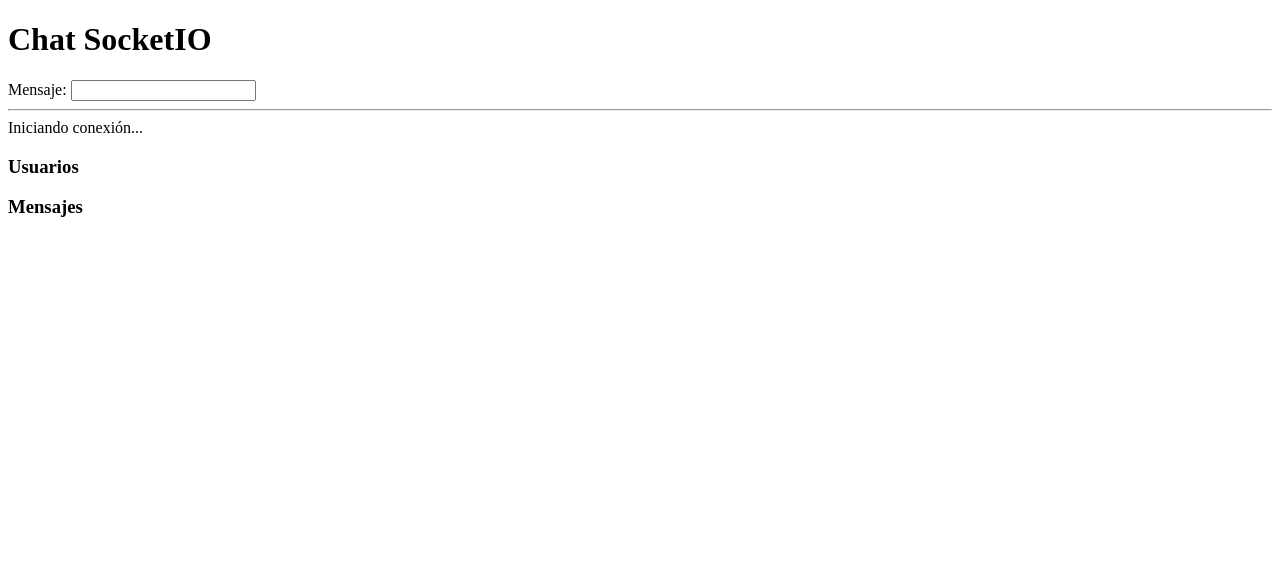
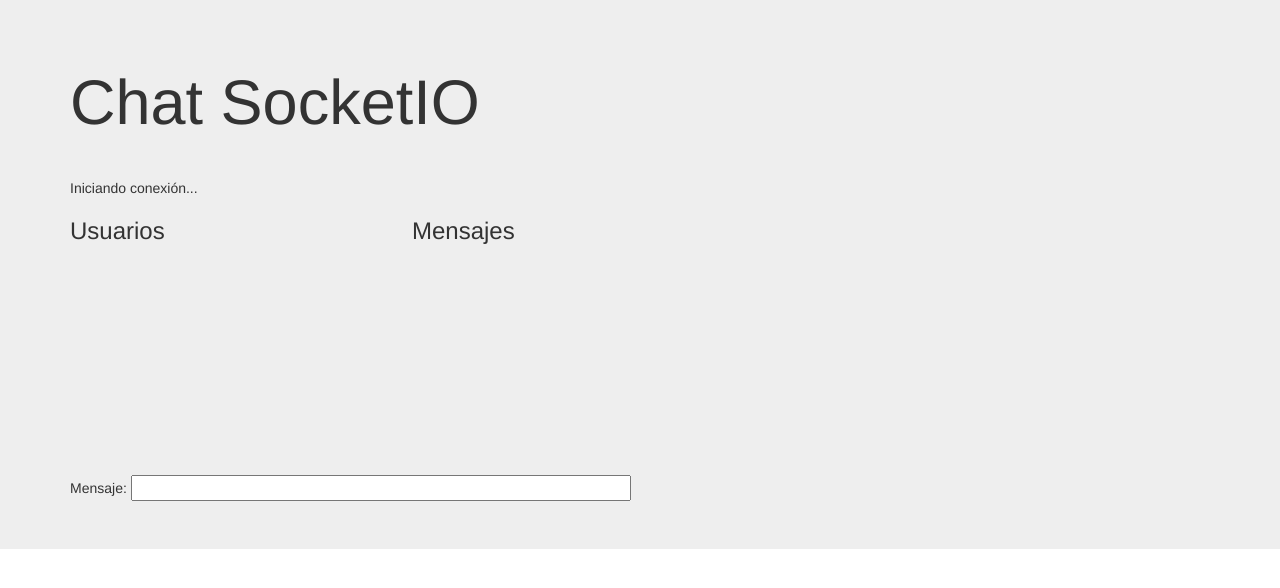
Before and after one commit to gmartin270/chatSocketIO, a website: page index.html in a window 1280 px wide. Drawn offline with nearby package versions, Linux system fonts and the light colour scheme; no server answers.

Commit message:
Aplicación parcial de estilos.

```diff
--- a/index.html
+++ b/index.html
@@ -2,34 +2,51 @@
 <html>
 	<head>
 		<meta charset="UTF-8">
+		<meta name="viewport" content="width=device-width, initial-scale=1">
 		<title>Chat</title>
+		<link href="/css/bootstrap.min.css" rel="stylesheet">
 		<script
 			src="http://ajax.googleapis.com/ajax/libs/jquery/1.10.2/jquery.min.js"></script>
 		<script type="text/javascript" src="./socket.io/lib/socket.io.js"></script>
 	</head>
 	<body>
+		<div class="jumbotron">
+			<div class="container">
 				<h1>Chat SocketIO</h1>
-		Mensaje: <input type="text" id="txtMensaje"></input>
 				<hr/>
 				<div id="estado">Iniciando conexión...</div>
+				<table style="width: 100%">
+					<tr valign="top">
+						<td width="30%">
 							<h3>Usuarios</h3>
+							<div id="usr-scroll" style="overflow: auto; height:100px">
 								<ul id="usuarios">
 								</ul>
+							</div>
+						</td>
+						<td>
 							<h3>Mensajes</h3>
+							<div id="chat-scroll" style="overflow: auto; height: 200px; top:0">
 								<ul id="mensajes">
 								</ul>
+							</div>
+						</td>
+					</tr>
+				</table>
+				<br>
+				Mensaje: <input type="text" id="txtMensaje" style="min-width: 100px; width: 500px"></input>
+			</div>
+		</div>
 		<script>
 			var socket = io.connect("http://localhost:8080");
 
 			var alias;
 
 			socket.on('connect', function(data) {
-				//socket.emit('mensajes', "Hola que tal");
 				alias = prompt('Ingrese su alias para el Chat: ');
 				console.log(alias);
 				$("#estado").html('Conectado a la sala de chat como <b>' + alias + '</b>');
 				socket.emit('ingresar', alias);
-				//nuevoUsuario(alias);
 			})
 
 			socket.on('nuevoUsuario', function(alias){
@@ -38,7 +55,6 @@
 
 			socket.on('mensajes', function(mensaje) {
 				nuevoMensaje(mensaje);
-				//console.log(data);
 			});
 
 			socket.on('pastMsg', function(mensajes) {
@@ -62,9 +78,14 @@
 
 			function nuevoMensaje(mensaje){
 				$("#mensajes").append($('<li>').append(mensaje));
+				$('#chat-scroll').animate({
+					  scrollTop: $('#chat-scroll').get(0).scrollHeight}, 2000);
 			}
 
 			$(document).ready(function(){
+				/* $('#chat-scroll').animate({
+					  scrollTop: $('#chat-scroll').get(0).scrollHeight}, 2000); */
+
 				$("#txtMensaje").keypress(function(event){
 					var keycode = event.keycode || event.which;
 
@@ -84,7 +105,6 @@
 				socket.emit('end', alias);
 			});
 
-			//$(temp1).each(function(i, o){console.log(o)});
 		</script>
 	</body>
 </html>
--- a/package.json
+++ b/package.json
@@ -7,6 +7,7 @@
 	"bower":"~1.2.6",
 	"redis":"~0.8.6",
 	"connect-redis":"~1.4.5",
-	"async":"~2.0.1"
+	"async":"~2.0.1",
+	"bootstrap":"~3.3.7"
 }
 }
--- a/server.js
+++ b/server.js
@@ -19,6 +19,8 @@
 //Express
 var express = require('express');
 var app = express();
+
+app.use('/css', express.static(__dirname + '/node_modules/bootstrap/dist/css'));
 
 //Http Server
 var server = require('http').createServer(app); //aca adorno al protocolo http con express
```
Lines whose indentation alone changed are shown as unchanged.
